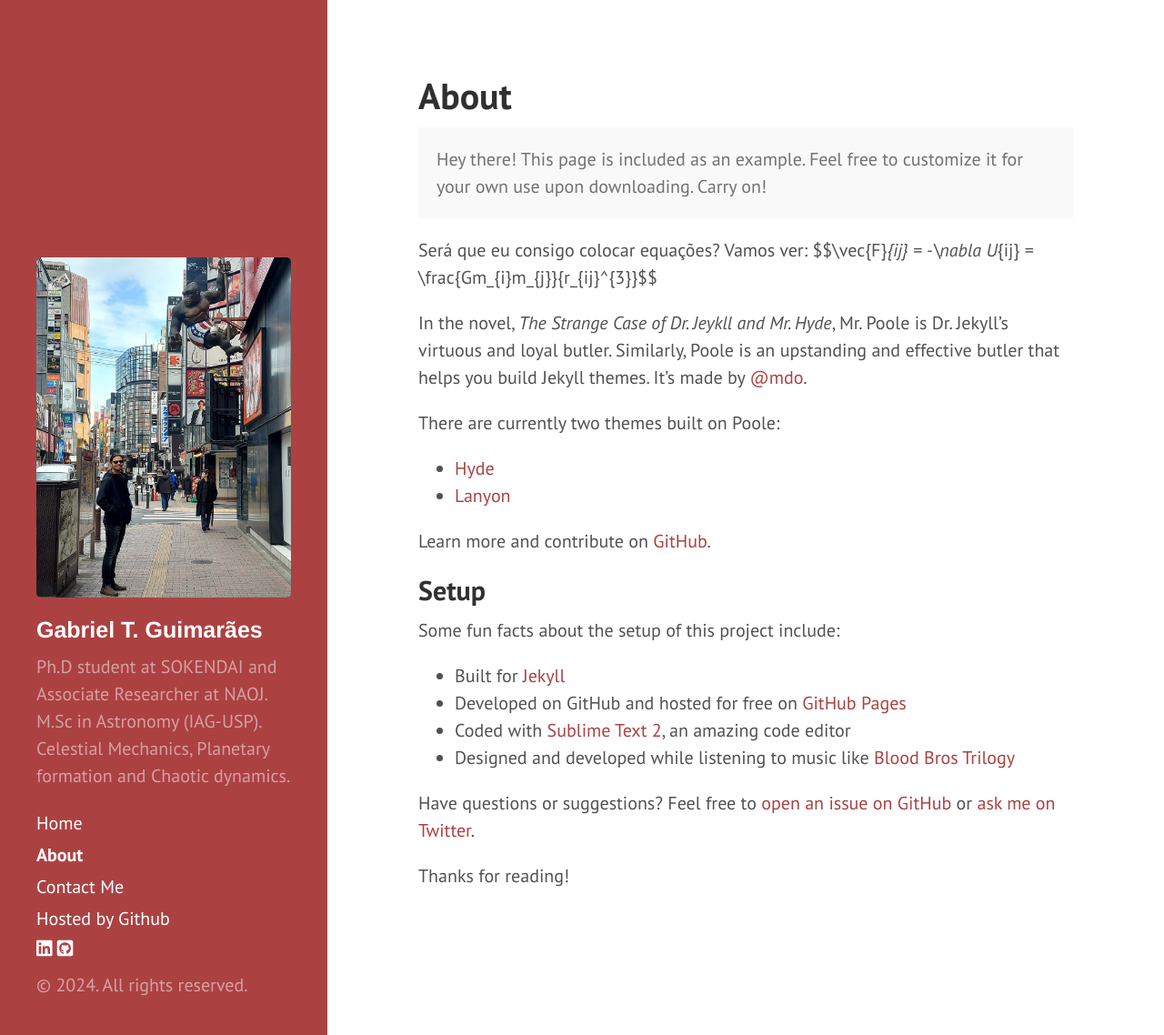
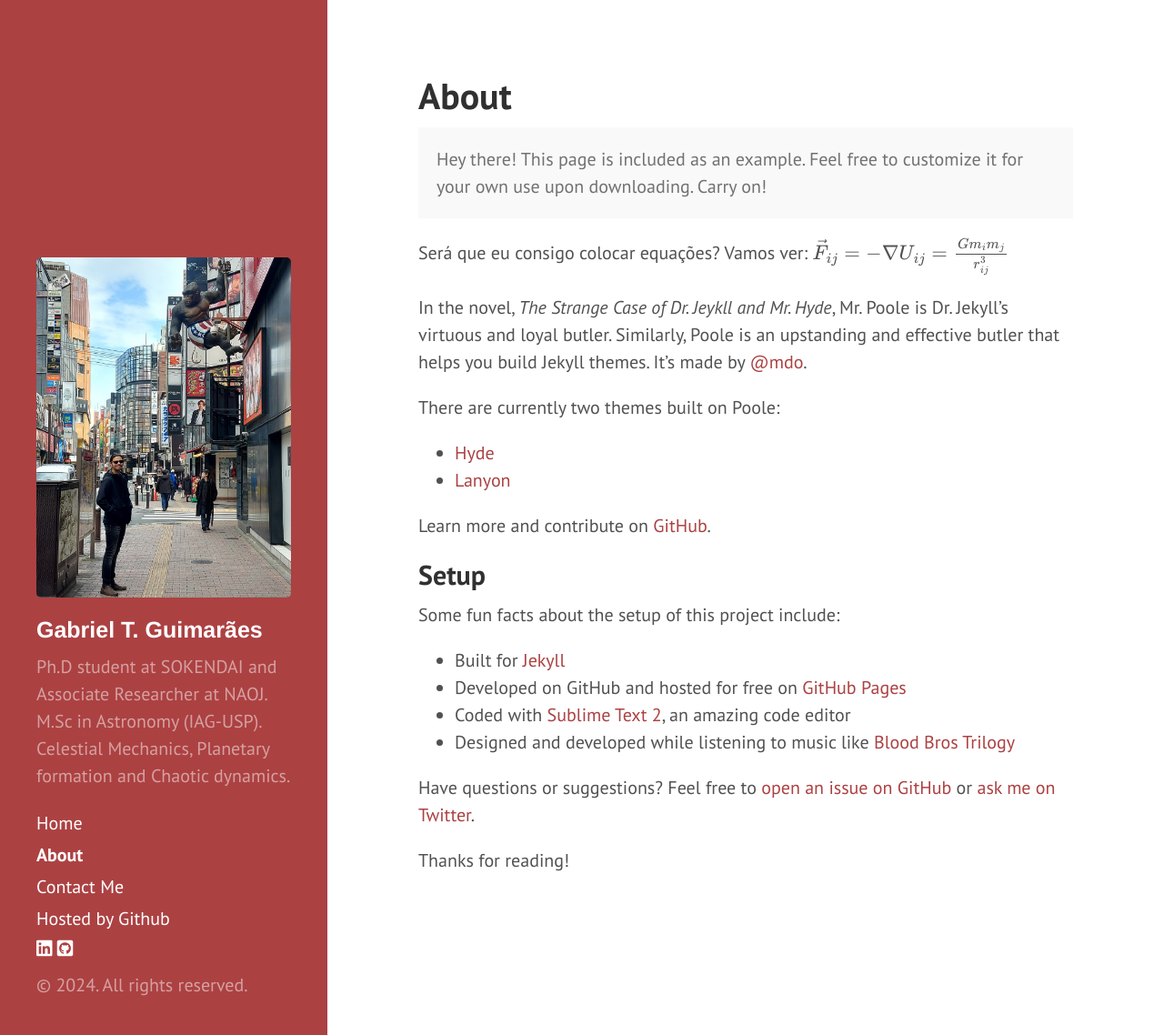
Before and after one commit to gabrieltxg/gabrieltxg.github.io, a Jekyll site: the page built from index.md, in a window 1280 px wide and 1138 px high. Shown: the whole window at 91% size. Built offline with Jekyll 4.4.1, drawn with Linux system fonts in a browser that asks for light colours; nearby versions of some CDN libraries; Markdown is read by kramdown in place of the engine named in the settings; formulas are drawn with MathJax 3; a style sheet for code colours, icons or effects is not loaded.

```diff
--- a/index.md
+++ b/index.md
@@ -7,7 +7,7 @@ title: About
   Hey there! This page is included as an example. Feel free to customize it for your own use upon downloading. Carry on!
 </p>
 
-Será que eu consigo colocar equações? Vamos ver: \$\$\vec{F}_{ij} = -\nabla U_{ij} = \frac{Gm_{i}m_{j}}{r_{ij}^{3}}\$\$
+Será que eu consigo colocar equações? Vamos ver: $$\vec{F}_{ij} = -\nabla U_{ij} = \frac{Gm_{i}m_{j}}{r_{ij}^{3}}$$
 
 In the novel, *The Strange Case of Dr. Jeykll and Mr. Hyde*, Mr. Poole is Dr. Jekyll's virtuous and loyal butler. Similarly, Poole is an upstanding and effective butler that helps you build Jekyll themes. It's made by [@mdo](https://twitter.com/mdo).
 
```
